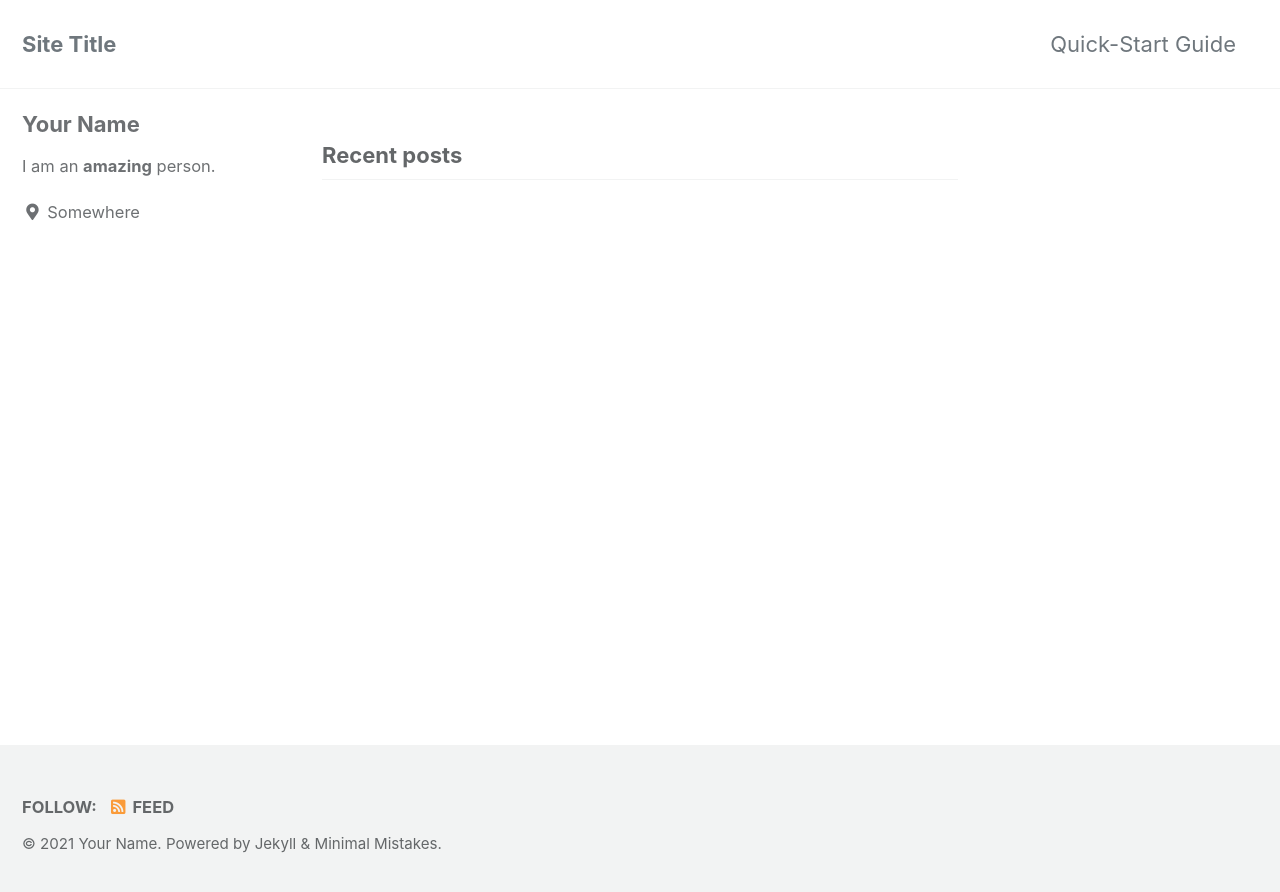
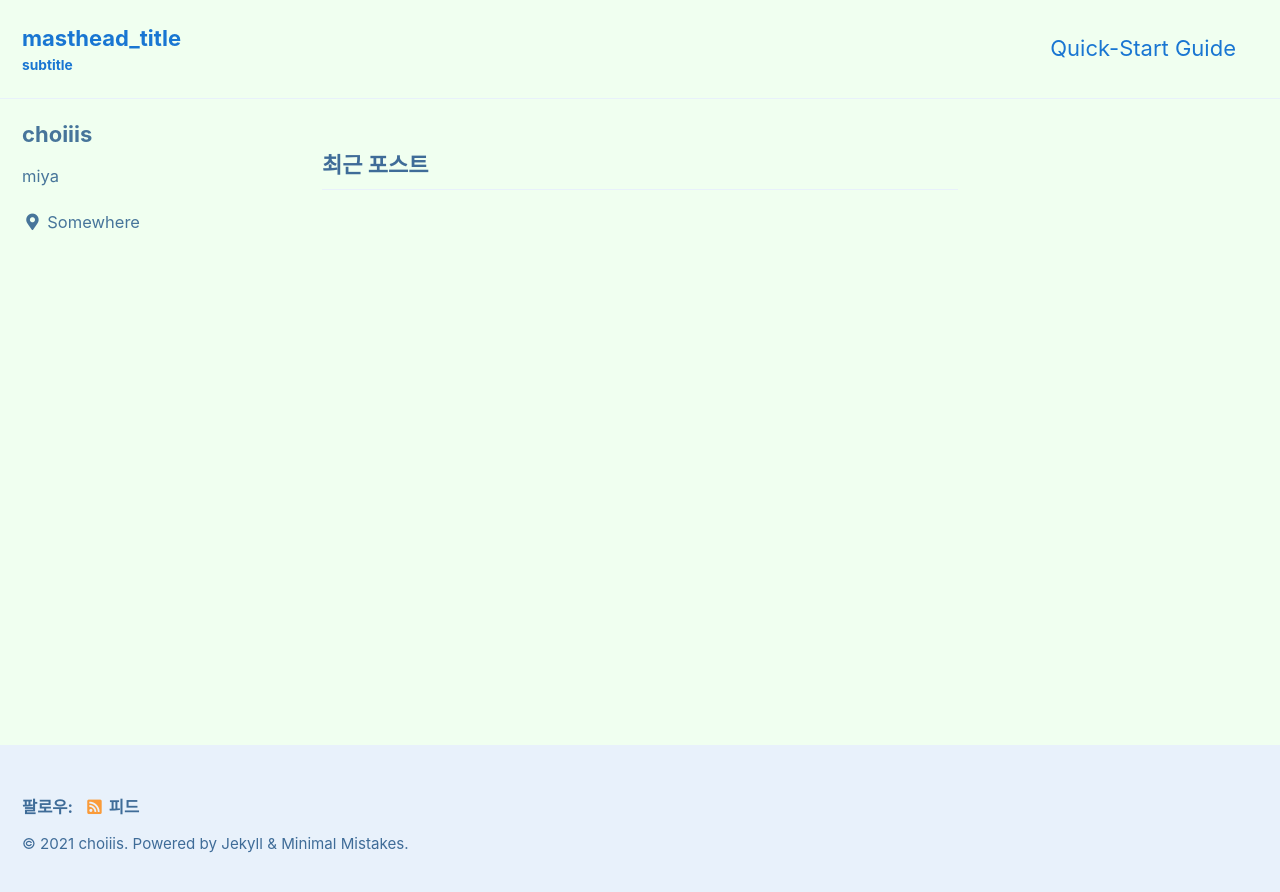
Before and after one commit to choiiis/choiiis.github.io, a Jekyll site: the page built from index.html, in a window 1280 px wide. Shown: the top 892 px of the page. Built offline with Jekyll 4.4.1, drawn with Linux system fonts in a browser that asks for light colours; cached includes are drawn as plain includes; the list of posts is cut into pages by our own code.

Commit message:
edit config

```diff
--- a/_config.yml
+++ b/_config.yml
@@ -12,22 +12,22 @@
 
 # theme                  : "minimal-mistakes-jekyll"
 # remote_theme           : "mmistakes/minimal-mistakes"
-minimal_mistakes_skin    : "default" # "air", "aqua", "contrast", "dark", "dirt", "neon", "mint", "plum", "sunrise"
+minimal_mistakes_skin    : "aqua" # "air", "default", "contrast", "dark", "dirt", "neon", "mint", "plum", "sunrise"
 
 # Site Settings
-locale                   : "en-US"
-title                    : "Site Title"
+locale                   : "ko-KR"
+title                    : "choiiis-log"
 title_separator          : "-"
-subtitle                 : # site tagline that appears below site title in masthead
-name                     : "Your Name"
-description              : "An amazing website."
-url                      : # the base hostname & protocol for your site e.g. "https://mmistakes.github.io"
-baseurl                  : # the subpath of your site, e.g. "/blog"
-repository               : # GitHub username/repo-name e.g. "mmistakes/minimal-mistakes"
+subtitle                 : "subtitle"
+name                     : "choiiis"
+description              : "DevBlog"
+url                      : "https://choiiis.github.io"
+baseurl                  : "/blog"
+repository               : "choiiis/choiiis.github.io"
 teaser                   : # path of fallback teaser image, e.g. "/assets/images/500x300.png"
 logo                     : # path of logo image to display in the masthead, e.g. "/assets/images/88x88.png"
-masthead_title           : # overrides the website title displayed in the masthead, use " " for no title
-# breadcrumbs            : false # true, false (default)
+masthead_title           : "masthead_title"
+breadcrumbs              : true
 words_per_minute         : 200
 comments:
   provider               : # false (default), "disqus", "discourse", "facebook", "staticman", "staticman_v2", "utterances", "custom"
@@ -94,9 +94,9 @@ analytics:
 
 # Site Author
 author:
-  name             : "Your Name"
+  name             : "choiiis"
   avatar           : # path of avatar image, e.g. "/assets/images/bio-photo.jpg"
-  bio              : "I am an **amazing** person."
+  bio              : "miya"
   location         : "Somewhere"
   email            :
   links:
```
